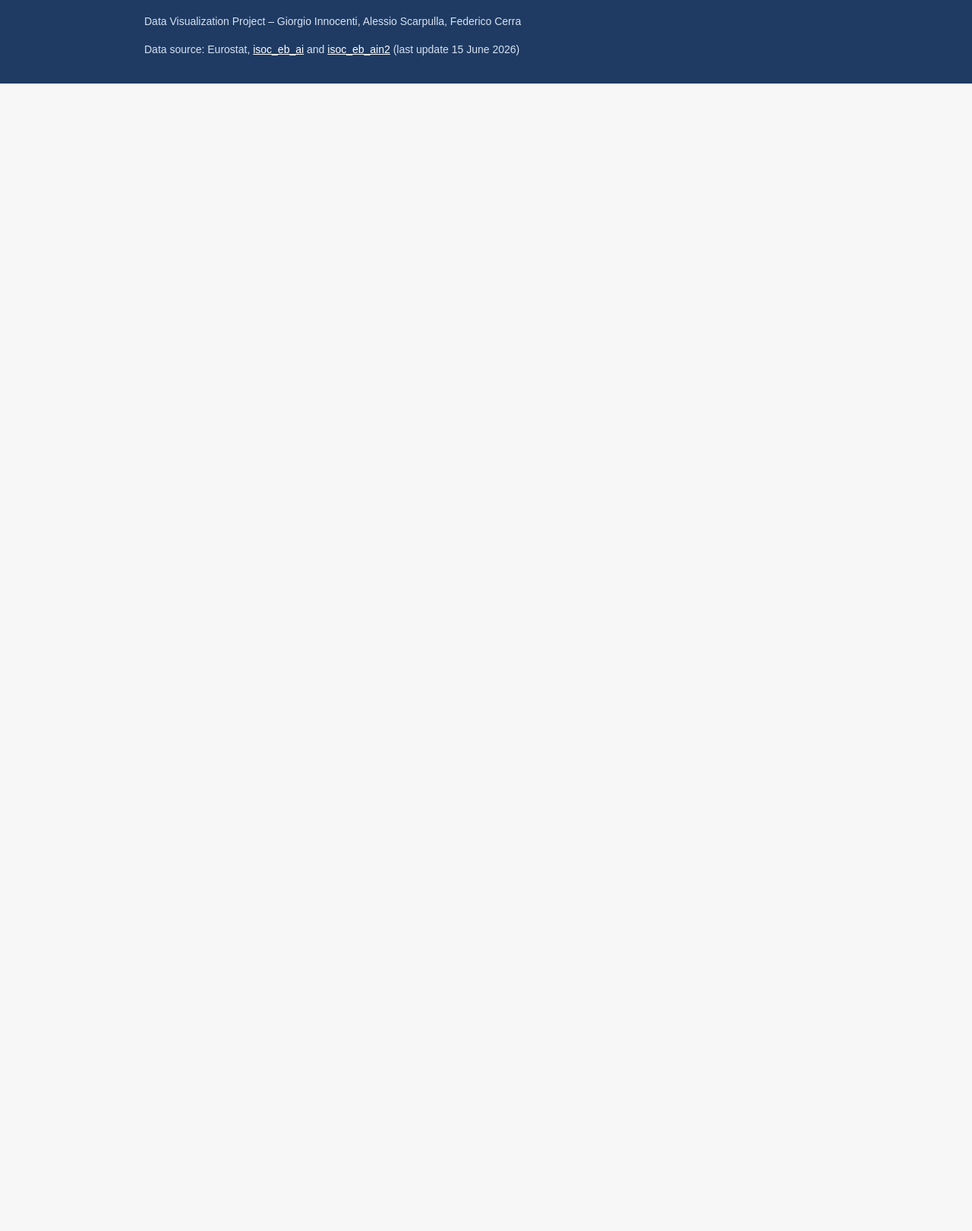
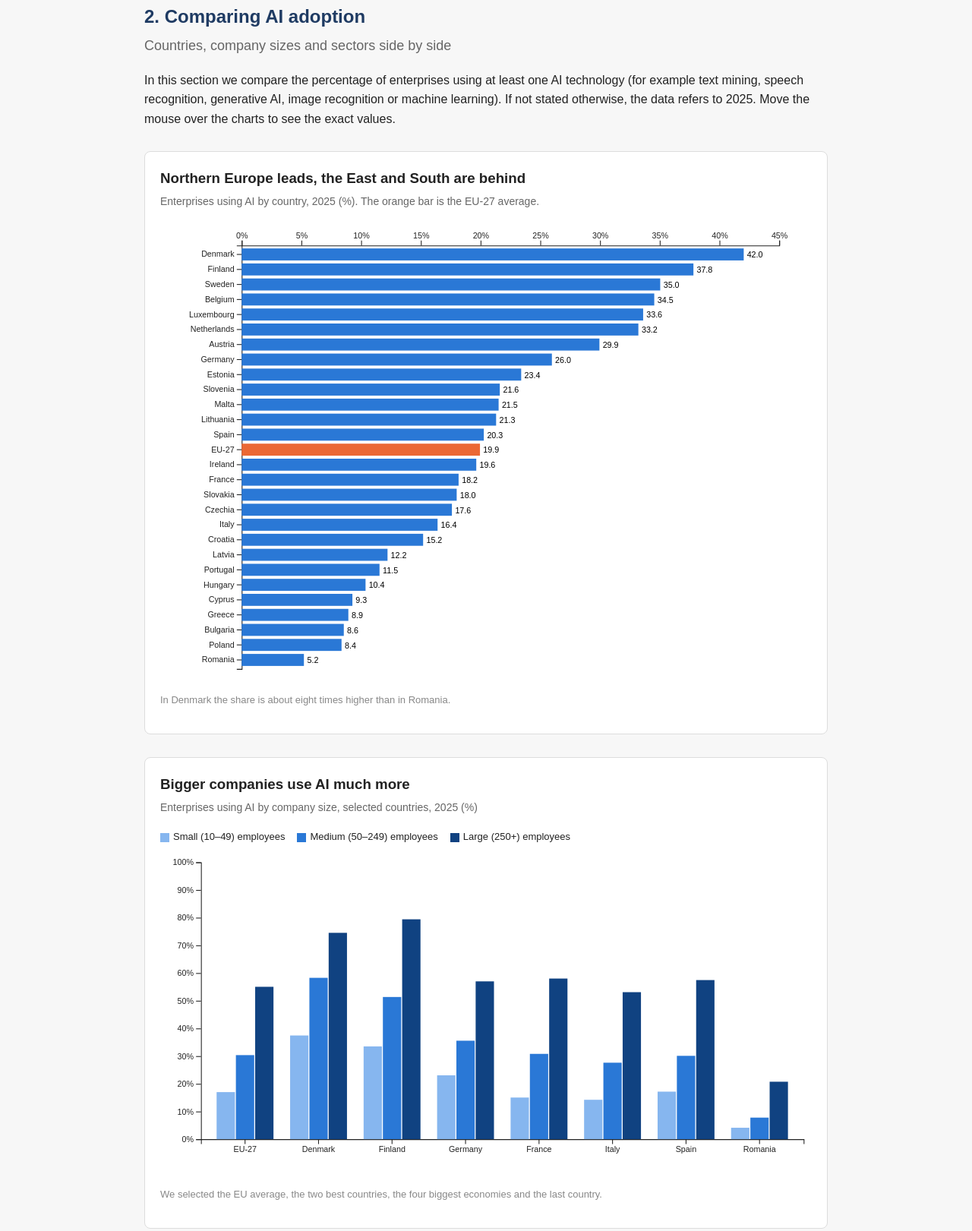
Before and after one commit to FedericoCerra/DataVisualizationProject, a plain HTML site: page index.html in a window 1280 px wide. Shown: the part 692-2313 px from the top of the page at 76% size. Before the commit the page ends 802 px from the top, so only its background shows below. Drawn offline with nearby package versions, Linux system fonts and the light colour scheme.

Commit message:
Add comparison section with bar chart and grouped bar chart

```diff
--- a/index.html
+++ b/index.html
@@ -5,6 +5,7 @@
   <meta name="viewport" content="width=device-width, initial-scale=1">
   <title>AI Adoption in EU Companies</title>
   <link rel="stylesheet" href="style.css">
+  <script src="https://d3js.org/d3.v7.min.js"></script>
 </head>
 <body>
 
@@ -39,6 +40,35 @@
       </p>
     </section>
 
+    <!-- SECTION 2: CHARTS -->
+    <section id="comparison">
+      <h2>2. Comparing AI adoption</h2>
+      <p class="section-subtitle">Countries, company sizes and sectors side by side</p>
+      <p>
+        In this section we compare the percentage of enterprises using at least one AI technology (for example
+        text mining, speech recognition, generative AI, image recognition or machine learning). If not stated
+        otherwise, the data refers to 2025. Move the mouse over the charts to see the exact values.
+      </p>
+
+      <!-- Chart 1: bar chart -->
+      <div class="chart-box">
+        <h3>Northern Europe leads, the East and South are behind</h3>
+        <p class="chart-description">Enterprises using AI by country, 2025 (%). The orange bar is the EU-27 average.</p>
+        <div id="bar-chart"></div>
+        <p class="note">In Denmark the share is about eight times higher than in Romania.</p>
+      </div>
+
+      <!-- Chart 2: grouped bar chart -->
+      <div class="chart-box">
+        <h3>Bigger companies use AI much more</h3>
+        <p class="chart-description">Enterprises using AI by company size, selected countries, 2025 (%)</p>
+        <div id="grouped-legend"></div>
+        <div id="grouped-chart"></div>
+        <p class="note">We selected the EU average, the two best countries, the four biggest economies and the last country.</p>
+      </div>
+
+    </section>
+
   </div>
 
   <!-- FOOTER -->
@@ -52,5 +82,8 @@
     </div>
   </footer>
 
+  <div id="tooltip"></div>
+
+  <script src="script.js"></script>
 </body>
 </html>
--- /dev/null
+++ b/script.js
@@ -0,0 +1,200 @@
+// ============================================================
+// DATA FILES (downloaded from Eurostat, last update 15 June 2026)
+//
+// data/ai_by_size.csv   -> dataset isoc_eb_ai
+//   % of enterprises using at least one AI technology (E_AI_TANY)
+//   by country, company size and year (2021, 2023, 2024, 2025)
+//
+// data/ai_by_sector.csv -> dataset isoc_eb_ain2
+//   % of enterprises using at least 1, 2 or 3 AI technologies
+//   (E_AI_TANY, E_AI_TGE2, E_AI_TGE3) by country and sector, 2025
+//
+// Useful columns: size_emp, nace_r2, indic_is, geo, TIME_PERIOD, OBS_VALUE
+// ============================================================
+
+const countryNames = {
+  EU27_2020: "EU-27", BE: "Belgium", BG: "Bulgaria", CZ: "Czechia", DK: "Denmark", DE: "Germany",
+  EE: "Estonia", IE: "Ireland", EL: "Greece", ES: "Spain", FR: "France", HR: "Croatia", IT: "Italy",
+  CY: "Cyprus", LV: "Latvia", LT: "Lithuania", LU: "Luxembourg", HU: "Hungary", MT: "Malta",
+  NL: "Netherlands", AT: "Austria", PL: "Poland", PT: "Portugal", RO: "Romania", SI: "Slovenia",
+  SK: "Slovakia", FI: "Finland", SE: "Sweden"
+};
+
+const sectorNames = {
+  C: "Manufacturing",
+  D_E: "Energy & water",
+  F: "Construction",
+  G: "Trade",
+  H: "Transport & storage",
+  I: "Accommodation & food",
+  J: "Information & communication",
+  L: "Real estate",
+  M: "Professional & scientific",
+  N: "Administrative & support",
+  "C10-S951_X_K": "All sectors"
+};
+
+// ============================================================
+// COLORS
+// ============================================================
+const blue = "#2a78d6";
+const orange = "#eb6834";
+const lightBlue = "#86b6ef";
+const darkBlue = "#104281";
+const grey = "#d3d1cb";
+
+// ============================================================
+// LOAD THE CSV FILES, THEN DRAW THE CHARTS
+// ============================================================
+Promise.all([
+  d3.csv("data/ai_by_size.csv"),
+  d3.csv("data/ai_by_sector.csv")
+]).then(([sizeRows, sectorRows]) => {
+
+  // convert the values to numbers (empty value = data not available)
+  sizeRows.forEach(d => d.value = d.OBS_VALUE === "" ? null : +d.OBS_VALUE);
+  sectorRows.forEach(d => d.value = d.OBS_VALUE === "" ? null : +d.OBS_VALUE);
+
+  // small helper: find one value in the size dataset
+  function getSizeValue(geo, size, year) {
+    const row = sizeRows.find(d => d.geo === geo && d.size_emp === size && d.TIME_PERIOD === year);
+    return row ? row.value : null;
+  }
+
+  // small helper: find one value in the sector dataset
+  function getSectorValue(geo, sector, indicator) {
+    const row = sectorRows.find(d => d.geo === geo && d.nace_r2 === sector && d.indic_is === indicator);
+    return row ? row.value : null;
+  }
+
+  // ---------- Chart 1: all companies (10+ employees), 2025, sorted ----------
+  const countryData = sizeRows
+    .filter(d => d.size_emp === "GE10" && d.TIME_PERIOD === "2025")
+    .map(d => ({ geo: d.geo, country: countryNames[d.geo], value: d.value }))
+    .sort((a, b) => b.value - a.value);
+
+  // ---------- Chart 2: small / medium / large, selected countries, 2025 ----------
+  const selectedCountries = ["EU27_2020", "DK", "FI", "DE", "FR", "IT", "ES", "RO"];
+  const sizeData = selectedCountries.map(geo => ({
+    country: countryNames[geo],
+    small: getSizeValue(geo, "10-49", "2025"),
+    medium: getSizeValue(geo, "50-249", "2025"),
+    large: getSizeValue(geo, "GE250", "2025")
+  }));
+
+  drawBarChart(countryData);
+  drawGroupedBarChart(sizeData);
+});
+
+// ============================================================
+// TOOLTIP (shared by all charts)
+// ============================================================
+const tooltip = d3.select("#tooltip");
+
+function showTooltip(event, html) {
+  tooltip.style("opacity", 1)
+    .html(html)
+    .style("left", (event.pageX + 12) + "px")
+    .style("top", (event.pageY + 12) + "px");
+}
+
+function hideTooltip() {
+  tooltip.style("opacity", 0);
+}
+
+// ============================================================
+// CHART 1 - BAR CHART
+// ============================================================
+function drawBarChart(data) {
+  const margin = { top: 30, right: 40, bottom: 10, left: 100 };
+  const width = 800 - margin.left - margin.right;
+  const height = 560 - margin.top - margin.bottom;
+
+  const svg = d3.select("#bar-chart")
+    .append("svg")
+    .attr("viewBox", "0 0 800 560")
+    .append("g")
+    .attr("transform", `translate(${margin.left},${margin.top})`);
+
+  const x = d3.scaleLinear().domain([0, 45]).range([0, width]);
+  const y = d3.scaleBand().domain(data.map(d => d.country)).range([0, height]).padding(0.2);
+
+  svg.append("g").call(d3.axisTop(x).tickFormat(d => d + "%"));
+  svg.append("g").call(d3.axisLeft(y));
+
+  svg.selectAll("rect")
+    .data(data)
+    .join("rect")
+    .attr("x", 0)
+    .attr("y", d => y(d.country))
+    .attr("width", d => x(d.value))
+    .attr("height", y.bandwidth())
+    .attr("fill", d => d.country === "EU-27" ? orange : blue)
+    .on("mousemove", (event, d) => showTooltip(event, `<b>${d.country}</b><br>${d.value.toFixed(1)}% of enterprises use AI`))
+    .on("mouseout", hideTooltip);
+
+  // value labels
+  svg.selectAll(".label")
+    .data(data)
+    .join("text")
+    .attr("class", "label")
+    .attr("x", d => x(d.value) + 4)
+    .attr("y", d => y(d.country) + y.bandwidth() / 2 + 4)
+    .text(d => d.value.toFixed(1));
+}
+
+// ============================================================
+// CHART 2 - GROUPED BAR CHART
+// ============================================================
+function drawGroupedBarChart(data) {
+  const margin = { top: 20, right: 10, bottom: 40, left: 50 };
+  const width = 800 - margin.left - margin.right;
+  const height = 400 - margin.top - margin.bottom;
+
+  const sizes = ["small", "medium", "large"];
+  const color = d3.scaleOrdinal().domain(sizes).range([lightBlue, blue, darkBlue]);
+  const sizeNames = { small: "Small (10–49)", medium: "Medium (50–249)", large: "Large (250+)" };
+
+  const svg = d3.select("#grouped-chart")
+    .append("svg")
+    .attr("viewBox", "0 0 800 400")
+    .append("g")
+    .attr("transform", `translate(${margin.left},${margin.top})`);
+
+  const x0 = d3.scaleBand().domain(data.map(d => d.country)).range([0, width]).padding(0.2);
+  const x1 = d3.scaleBand().domain(sizes).range([0, x0.bandwidth()]).padding(0.05);
+  const y = d3.scaleLinear().domain([0, 100]).range([height, 0]);
+
+  svg.append("g").attr("transform", `translate(0,${height})`).call(d3.axisBottom(x0));
+  svg.append("g").call(d3.axisLeft(y).tickFormat(d => d + "%"));
+
+  const groups = svg.selectAll(".group")
+    .data(data)
+    .join("g")
+    .attr("transform", d => `translate(${x0(d.country)},0)`);
+
+  groups.selectAll("rect")
+    .data(d => sizes.map(size => ({ country: d.country, size: size, value: d[size] })))
+    .join("rect")
+    .attr("x", d => x1(d.size))
+    .attr("y", d => y(d.value))
+    .attr("width", x1.bandwidth())
+    .attr("height", d => height - y(d.value))
+    .attr("fill", d => color(d.size))
+    .on("mousemove", (event, d) => showTooltip(event, `<b>${d.country}</b><br>${sizeNames[d.size]}: ${d.value.toFixed(1)}%`))
+    .on("mouseout", hideTooltip);
+
+  makeLegend("#grouped-legend", sizes.map(s => sizeNames[s] + " employees"), [lightBlue, blue, darkBlue]);
+}
+
+// ============================================================
+// LEGEND HELPER
+// ============================================================
+function makeLegend(selector, labels, colors) {
+  const legend = d3.select(selector);
+  labels.forEach((label, i) => {
+    const item = legend.append("span").attr("class", "legend-item");
+    item.append("span").attr("class", "legend-color").style("background", colors[i]);
+    item.append("span").text(label);
+  });
+}
```
